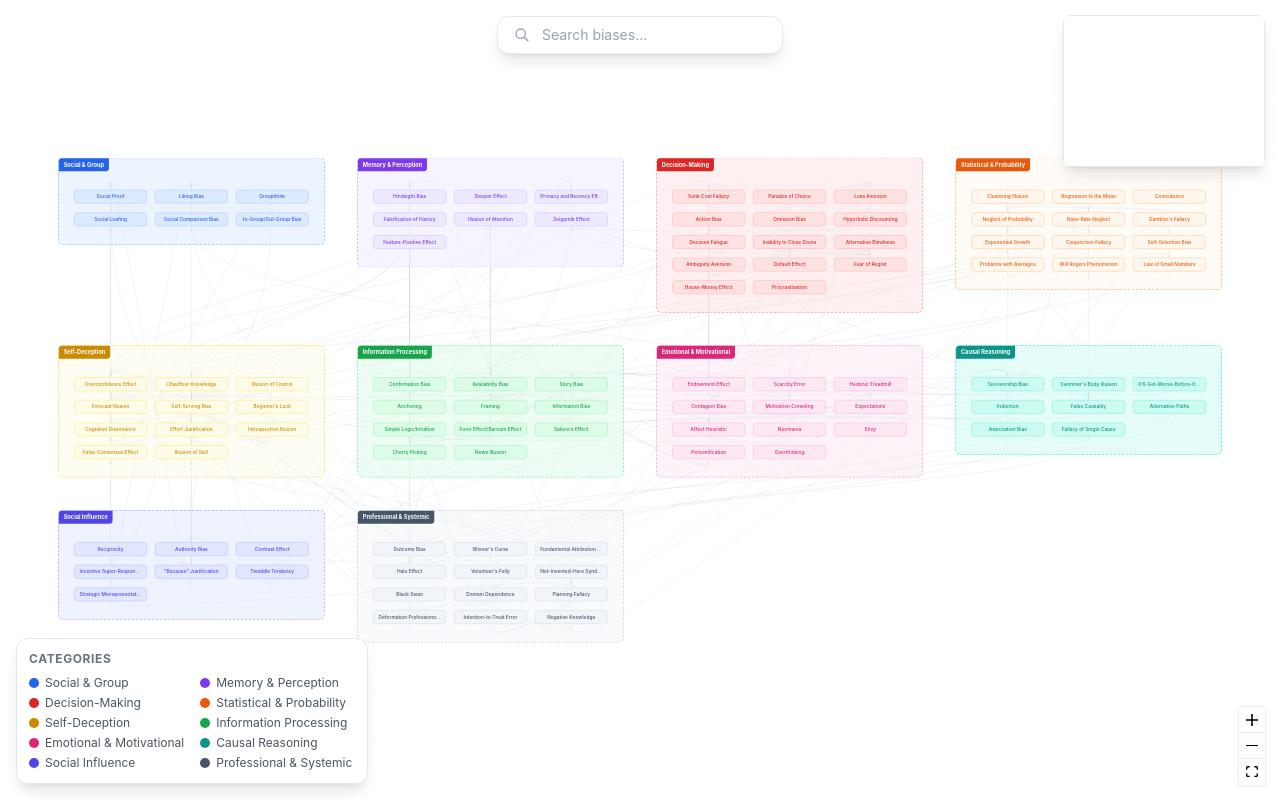
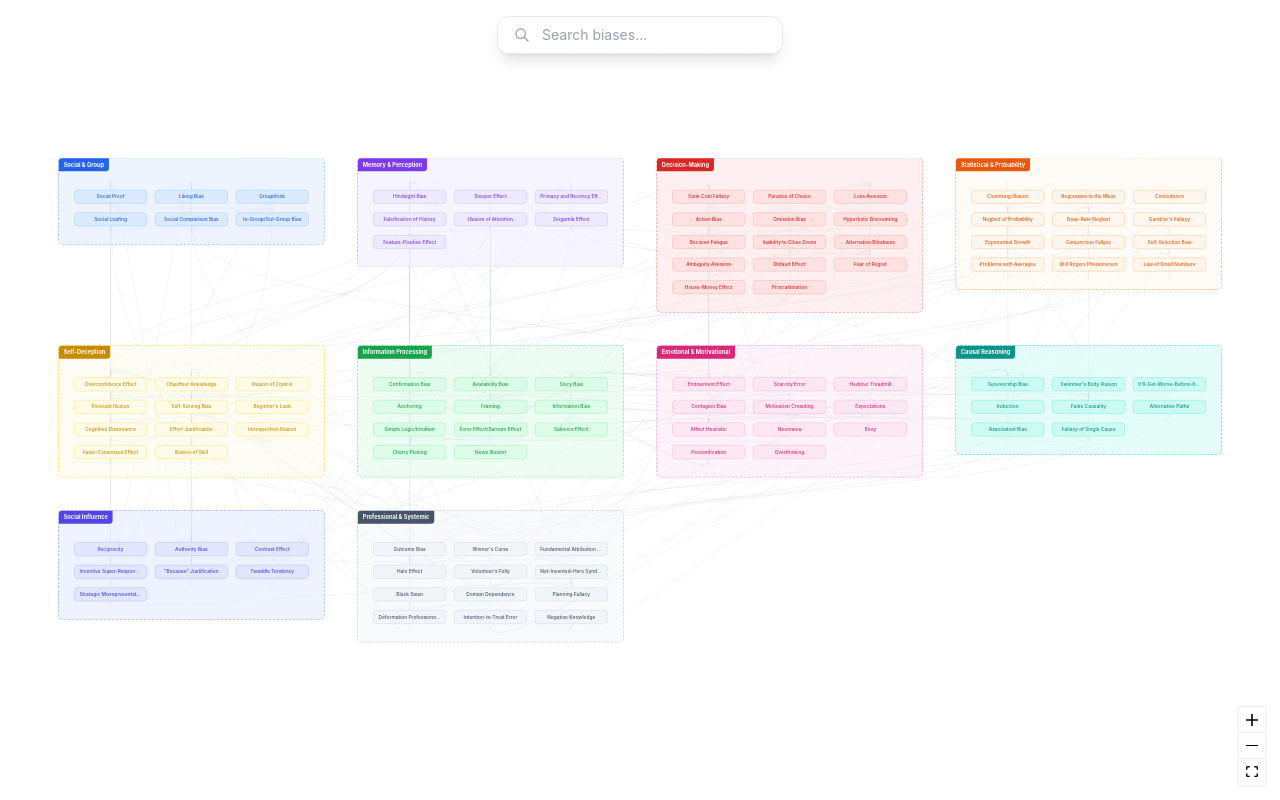
Before and after one commit to tbeesonjones/periodic-table-thinking-clearly, a React (Vite) app: page / in a window 1280 px wide. Built offline with nearby package versions, Linux system fonts and the light colour scheme.

Commit message:
remove key and minimap

```diff
--- a/src/App.tsx
+++ b/src/App.tsx
@@ -2,7 +2,7 @@ import { useState, useMemo, useCallback } from 'react';
 import { ReactFlowProvider, useReactFlow } from '@xyflow/react';
 import { FlowCanvas } from './components/FlowCanvas';
 import { BiasModal } from './components/BiasModal';
-import { Legend } from './components/Legend';
+
 import { SearchBar } from './components/SearchBar';
 import { biases, biasMap } from './data/biases';
 import { generateLayout } from './utils/layout';
@@ -53,7 +53,6 @@ function AppInner() {
         resultCount={matchCount}
         totalCount={biasNodeCount}
       />
-      <Legend />
       <FlowCanvas
         nodes={nodes}
         edges={edges}
--- a/src/components/FlowCanvas.tsx
+++ b/src/components/FlowCanvas.tsx
@@ -2,7 +2,6 @@ import { useCallback, useMemo, useRef } from 'react';
 import {
   ReactFlow,
   Controls,
-  MiniMap,
   Background,
   BackgroundVariant,
   type Node,
@@ -97,16 +96,6 @@ export function FlowCanvas({ nodes, edges, searchQuery, onBiasClick }: FlowCanva
         elementsSelectable={false}
       >
         <Controls position="bottom-right" showInteractive={false} />
-        <MiniMap
-          position="top-right"
-          nodeColor={(node) => {
-            if (node.type === 'categoryLabel') return 'transparent';
-            const cat = (node.data as { category: { color: string } }).category;
-            return cat?.color || '#94a3b8';
-          }}
-          maskColor="rgba(255,255,255,0.7)"
-          className="!bg-white/80 !border !border-gray-200 !rounded-lg !shadow-lg"
-        />
         <Background variant={BackgroundVariant.Dots} gap={24} size={1} color="#e2e8f0" />
       </ReactFlow>
     </div>
```
